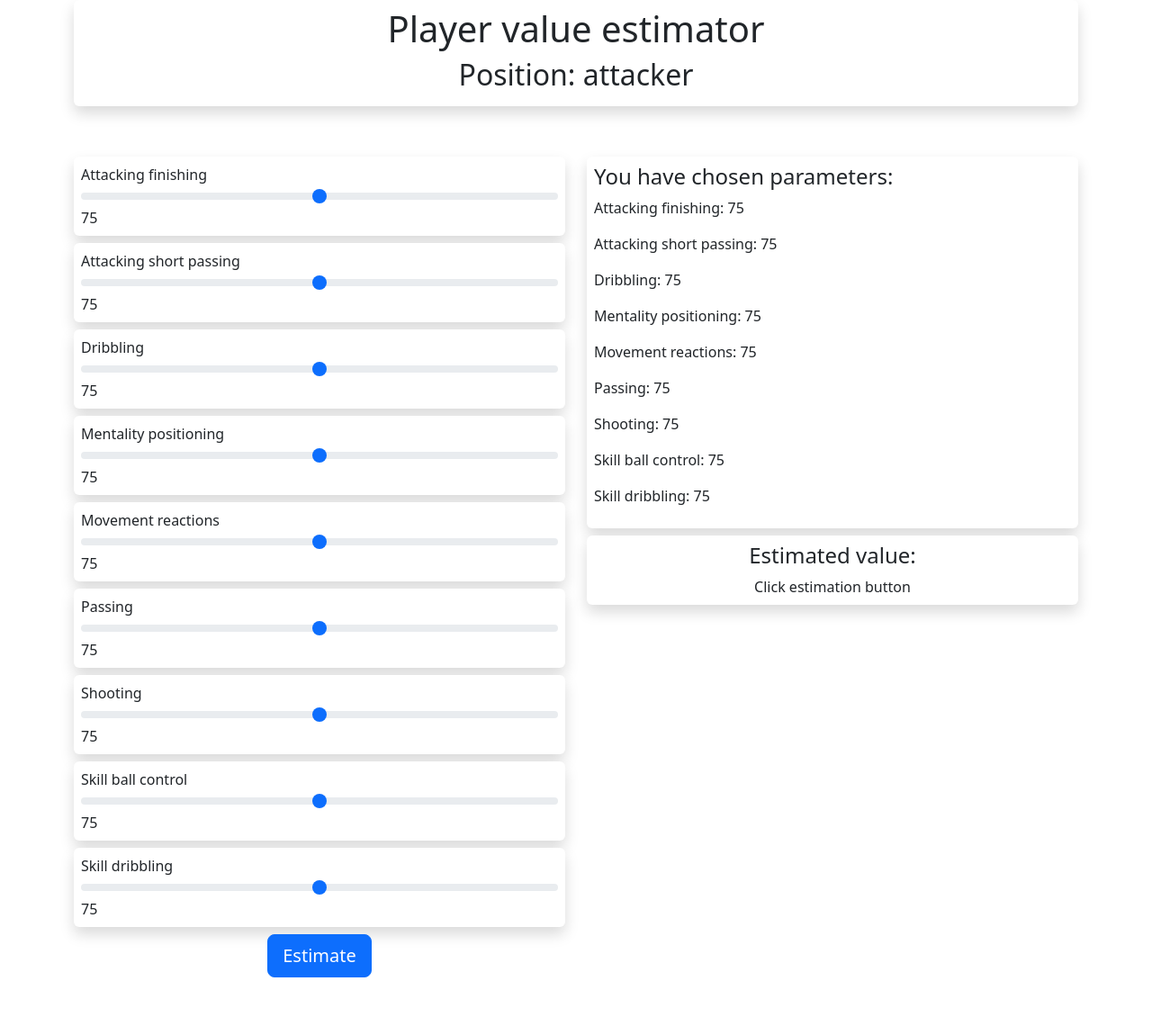
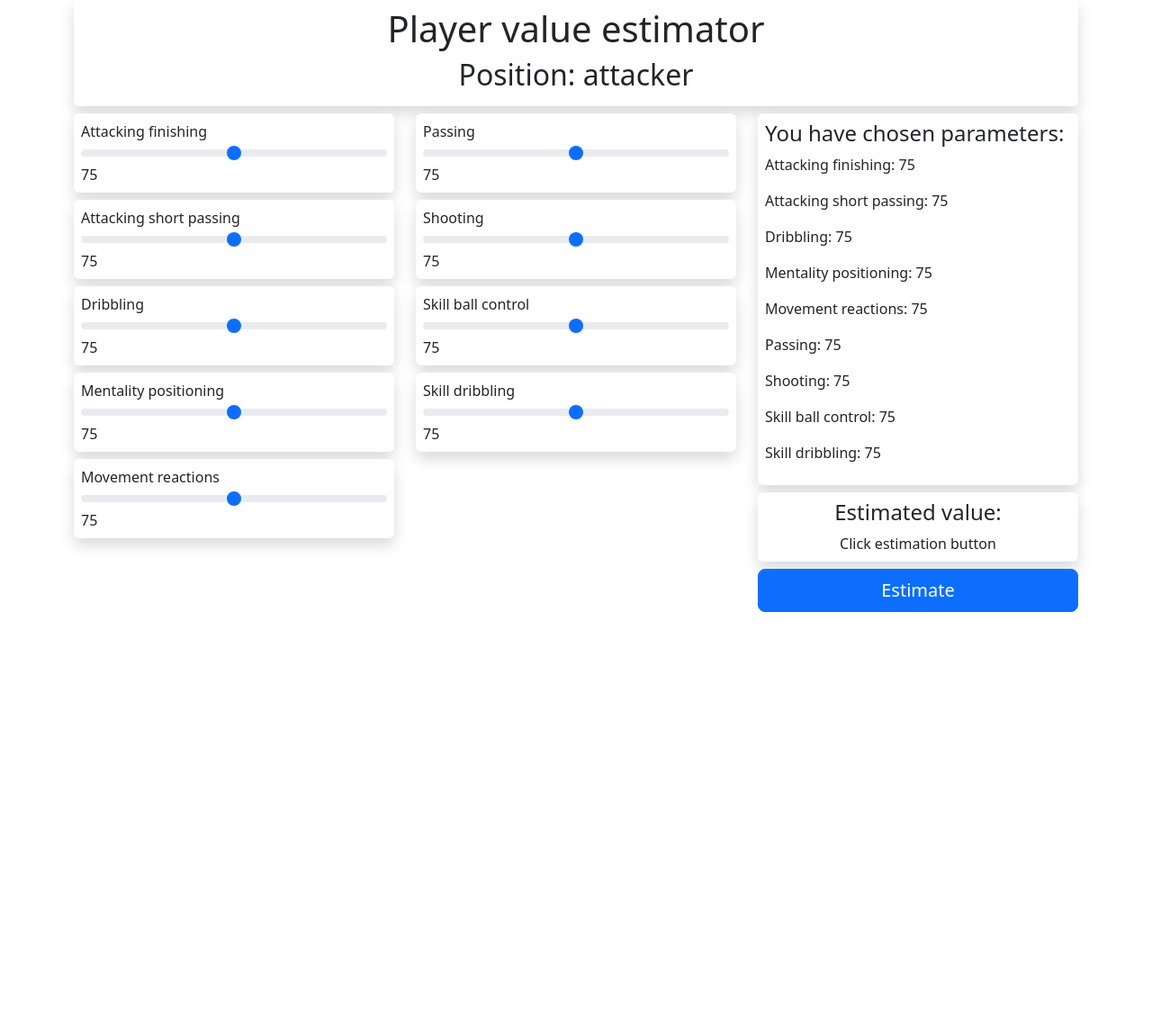
Before and after one commit to Arthemyst/Football_analysis, a Django app: page /attacker_value_estimation/ in a window 1280 px wide. Shown: the part 120-1270 px from the top of the page at 90% size. After the commit the page ends 800 px from the top, so only its background shows below. Run offline with Django 3.2, Linux system fonts and the light colour scheme; parts of the project's set-up code (start-up, migrations or seed data) failed here and were passed over; some libraries are stand-ins or nearby versions.

Commit message:
Feat: Modification of layout in attacker value estimation page.

```diff
--- a/requirements.txt
+++ b/requirements.txt
@@ -8,4 +8,4 @@ django-bootstrap-v5==1.0.11
 pre-commit==2.18.1
 plotly==5.9.0
 joblib==1.1.0
-sklearn
+scikit-learn==1.1.1
--- a/src/players/templates/players/attacker_value_estimation.html
+++ b/src/players/templates/players/attacker_value_estimation.html
@@ -6,12 +6,11 @@
         <h2>Position: attacker</h2>
     </div>
 </center>
-<div class="row g-4 py-5 row-cols-1 row-cols-lg-2">
-
+<div class="flex row">
+    <div class="col-lg">
         <form method="post">
             {% csrf_token %}
 
-        <div class="column">
 
             <div class="item shadow p-2 mb-2 bg-body rounded">
                 Attacking finishing
@@ -19,18 +18,21 @@
                     oninput="showAmount_attacking_finishing(this.value)" name="attacking_finishing" />
                 <span id="attacking_finishing">{{ attacking_finishing }}</span>
             </div>
+
             <div class="item shadow p-2 mb-2 bg-body rounded">
                 Attacking short passing
                 <input type="range" class="form-range" value="{{ attacking_short_passing }}" min="50" max="100"
                     oninput="showAmount_attacking_short_passing(this.value)" name="attacking_short_passing" />
                 <span id="attacking_short_passing">{{ attacking_short_passing }}</span>
             </div>
+
             <div class="item shadow p-2 mb-2 bg-body rounded">
                 Dribbling
                 <input type="range" class="form-range" value="{{ dribbling }}" min="50" max="100"
                     oninput="showAmount_dribbling(this.value)" name="dribbling" />
                 <span id="dribbling">{{ dribbling }}</span>
             </div>
+
             <div class="item shadow p-2 mb-2 bg-body rounded">
 
                 Mentality positioning
@@ -38,9 +40,6 @@
                     oninput="showAmount_mentality_positioning(this.value)" name="mentality_positioning" />
                 <span id="mentality_positioning">{{ mentality_positioning }}</span>
             </div>
-        </div>
-
-        <div class="column">
 
             <div class="item shadow p-2 mb-2 bg-body rounded">
 
@@ -49,6 +48,17 @@
                     oninput="showAmount_movement_reactions(this.value)" name="movement_reactions" />
                 <span id="movement_reactions">{{ movement_reactions }}</span>
             </div>
+
+    </div>
+
+
+
+
+    <div class="col-lg">
+
+
+
+
         <div class="item shadow p-2 mb-2 bg-body rounded">
 
             Passing
@@ -56,6 +66,7 @@
                 oninput="showAmount_passing(this.value)" name="passing" />
             <span id="passing">{{ passing }}</span>
         </div>
+
         <div class="item shadow p-2 mb-2 bg-body rounded">
 
             Shooting
@@ -63,6 +74,7 @@
                 oninput="showAmount_shooting(this.value)" name="shooting" />
             <span id="shooting">{{ shooting }}</span>
         </div>
+
         <div class="item shadow p-2 mb-2 bg-body rounded">
 
             Skill ball control
@@ -70,6 +82,7 @@
                 oninput="showAmount_skill_ball_control(this.value)" name="skill_ball_control" />
             <span id="skill_ball_control">{{ skill_ball_control }}</span>
         </div>
+
         <div class="item shadow p-2 mb-2 bg-body rounded">
 
             Skill dribbling
@@ -77,6 +90,37 @@
                 oninput="showAmount_skill_dribbling(this.value)" name="skill_dribbling" />
             <span id="skill_dribbling">{{ skill_dribbling }}</span>
         </div>
+
+
+    </div>
+
+    <div class="col-lg">
+
+        <div class="item shadow p-2 mb-2 bg-body rounded">
+            <h4>You have chosen parameters:</h4>
+            <p>Attacking finishing: {{ attacking_finishing }}</p>
+            <p>Attacking short passing: {{ attacking_short_passing }}</p>
+            <p>Dribbling: {{ dribbling }}</p>
+            <p>Mentality positioning: {{ mentality_positioning }}</p>
+            <p>Movement reactions: {{ movement_reactions }}</p>
+            <p>Passing: {{ passing }}</p>
+            <p>Shooting: {{ shooting }}</p>
+            <p>Skill ball control: {{ skill_ball_control }}</p>
+            <p>Skill dribbling: {{ skill_dribbling }}</p>
+        </div>
+
+        <center>
+            <div class="item shadow p-2 mb-2 bg-body rounded">
+                <h4>Estimated value:</h4>
+                {{ pred_value }} {{ euro }}
+            </div>
+        </center>
+        <div>
+            <input type="submit" value="Estimate" class="block btn btn-lg btn-primary ">
+        </div>
+        </form>
+    </div>
+
     <script>
         function showAmount_attacking_finishing(newAmount_attacking_finishing) {
             document.getElementById('attacking_finishing').innerHTML = newAmount_attacking_finishing;
@@ -105,34 +149,8 @@
         function showAmount_skill_dribbling(newAmount_skill_dribbling) {
             document.getElementById('skill_dribbling').innerHTML = newAmount_skill_dribbling;
         }
+
+
     </script>
-            <center>
 
-                <input type="submit" value="Estimate" class="btn btn-lg btn-primary my-2 my-sm-0">
-            </center>
-        </div>
-    </form>
-    <div class="feature col">
-
-        <div class="item shadow p-2 mb-2 bg-body rounded">
-            <h4>You have chosen parameters:</h4>
-            <p>Attacking finishing: {{ attacking_finishing }}</p>
-            <p>Attacking short passing: {{ attacking_short_passing }}</p>
-            <p>Dribbling: {{ dribbling }}</p>
-            <p>Mentality positioning: {{ mentality_positioning }}</p>
-            <p>Movement reactions: {{ movement_reactions }}</p>
-            <p>Passing: {{ passing }}</p>
-            <p>Shooting: {{ shooting }}</p>
-            <p>Skill ball control: {{ skill_ball_control }}</p>
-            <p>Skill dribbling: {{ skill_dribbling }}</p>
-
-        </div>
-        <center>
-            <div class="item shadow p-2 mb-2 bg-body rounded">
-                <h4>Estimated value:</h4>
-                {{ pred_value }} {{ euro }}
-            </div>
-        </center>
-    </div>
-</div>
     {% endblock %}
--- a/src/players/templates/players/base.html
+++ b/src/players/templates/players/base.html
@@ -35,7 +35,14 @@
         @media (min-width: 320px) {
             .bd-placeholder-img-lg {
                 font-size: 3.5rem;
+
             }
+        }
+
+        .block {
+            display: block;
+            width: 100%;
+
         }
     </style>
 
--- a/src/players/views.py
+++ b/src/players/views.py
@@ -19,6 +19,10 @@ import joblib
 
 
 from .forms import EditProfileForm, PasswordChangingForm, SignUpForm
+
+model_mid = joblib.load("players/models/model_mid_16.pkl")
+model_att = joblib.load("players/models/model_att_16.pkl")
+model_def = joblib.load("players/models/model_def_16.pkl")
 
 
 class PlayerListView(ListView):
@@ -395,9 +399,7 @@ def defender_value_estimation(request):
         defending = request.POST.get("defending")
 
 
-        model = joblib.load("players/models/model_def_16.pkl")
-
-        pred_value = int(model.predict([[
+        pred_value = int(model_def.predict([[
             defending,
             defending_marking,
             defending_sliding_tackle,
@@ -443,9 +445,7 @@ def attacker_value_estimation(request):
         skill_ball_control = request.POST.get("skill_ball_control")
         skill_dribbling = request.POST.get("skill_dribbling")
 
-        model = joblib.load("players/models/model_att_16.pkl")
-
-        pred_value = int(model.predict([[
+        pred_value = int(model_att.predict([[
             attacking_finishing,
             attacking_short_passing,
             dribbling,
@@ -501,10 +501,7 @@ def midfielder_value_estimation(request):
         skill_dribbling = request.POST.get("skill_dribbling")
         skill_long_passing = request.POST.get("skill_long_passing")
 
-
-        model = joblib.load("players/models/model_mid_16.pkl")
-
-        pred_value = int(model.predict([[
+        pred_value = int(model_mid.predict([[
             attacking_short_passing,
             dribbling,
             mentality_positioning,
```
Also changed, not shown: 1 other file. Lines whose indentation alone changed are shown as unchanged.
